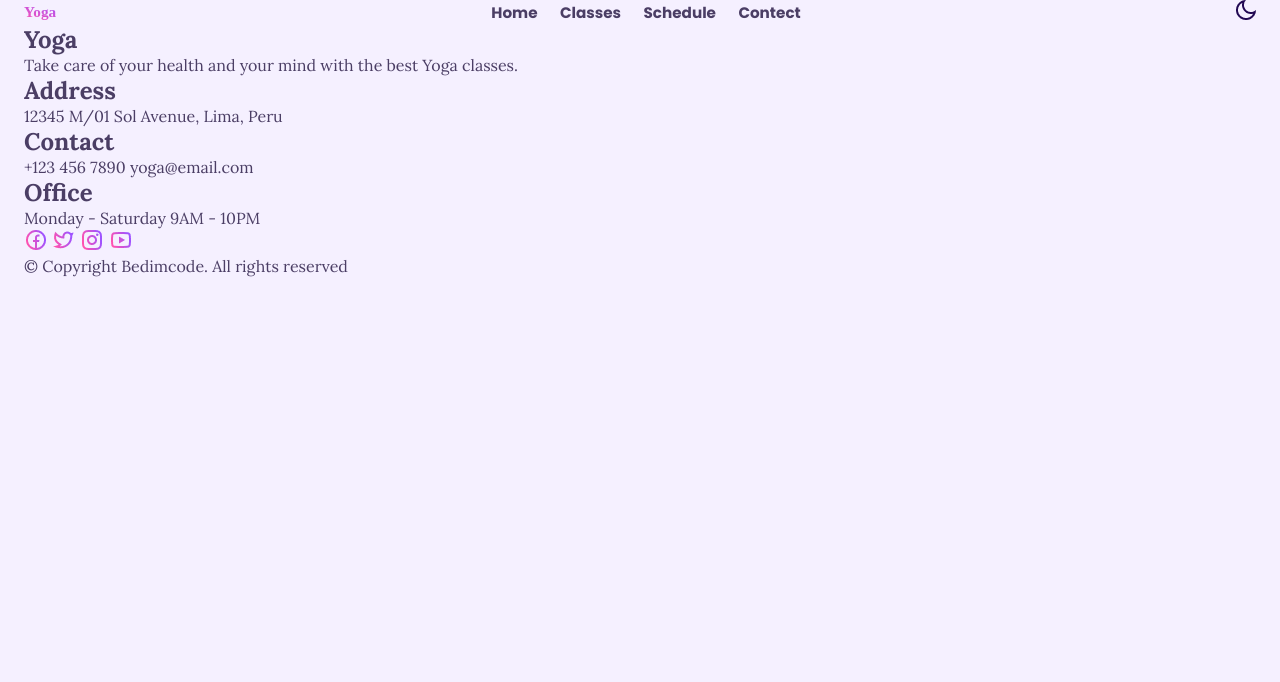
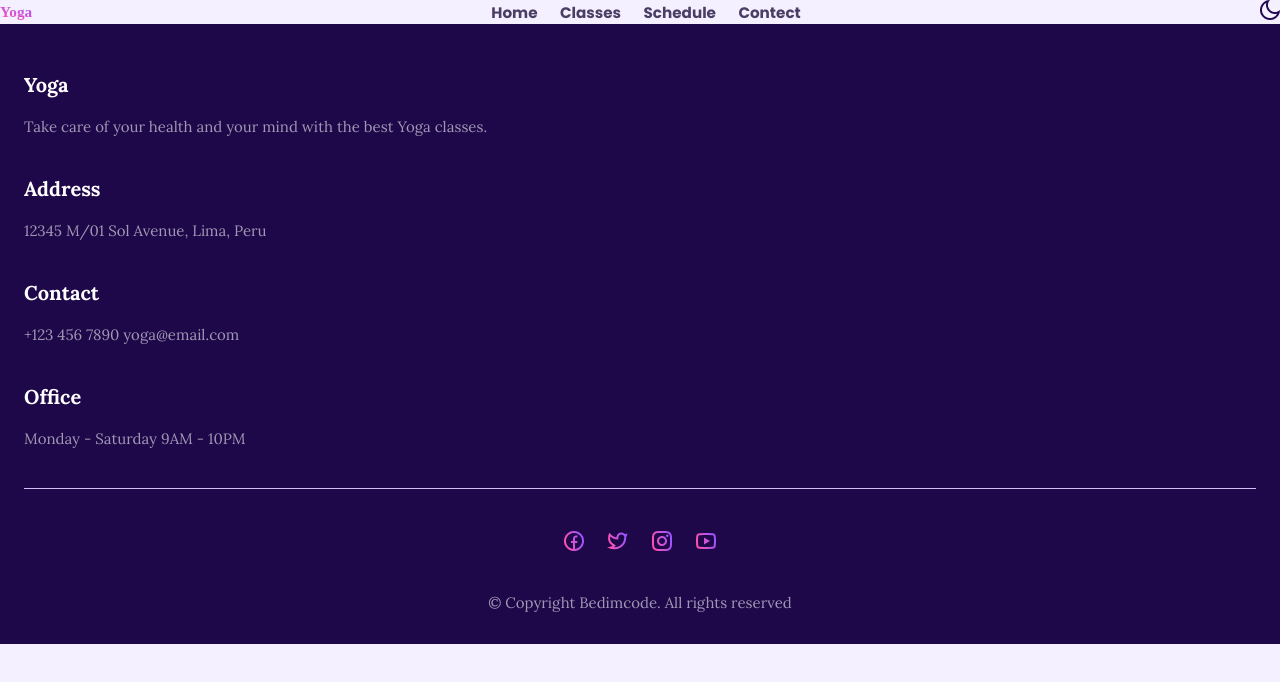
Before and after one commit to josegabrielzevallos/responsive-yoga-website, a plain HTML site: page index.html in a window 1280 px wide. Drawn offline with Linux system fonts and the light colour scheme.

Commit message:
Update CSS with styles for the footer

```diff
--- a/styles.css
+++ b/styles.css
@@ -25,8 +25,6 @@ body{
     background-color: var(--body-color);
     color: var(--text-color);
     transition: all 0.3s ease;
-    padding-left:24px ;
-    padding-right: 24px ;
 }
 
 /* ========== HEADER / NAVBAR ========== */
@@ -147,3 +145,82 @@ body{
   text-decoration: none;
   font-size: 0.98rem;
 }
+
+
+/* ----- FOOTER STYLES ----- */
+
+.footer {
+  background-color: #1E0849;
+  display: flex;
+  flex-direction: column;
+  font-family: "Poppins", sans-serif;
+  color: #A197B4;
+  padding: 48px 24px 32px 24px;
+}
+
+.footer h2 {
+  font-family: "Lora", serif;
+  color: #FFFFFF;
+  font-size: 20px;
+}
+
+.footer p {
+  font-size: 15px;
+}
+
+.footer__info {
+  padding-bottom: 40px;
+  border-bottom: 1px solid var(--dark-title-color);
+  display: grid;
+  grid-template-columns: 1fr 1fr 1fr 1fr;
+  grid-template-rows: 1fr 1fr 1fr 1fr;
+  gap: 40px;
+}
+
+.footer__description {
+  grid-column: 1 / 4;
+  grid-row: 1 / 2;
+  display: flex;
+  flex-direction: column;
+  gap: 20px;
+}
+
+.footer__description h2 {
+  color: #FFFFFF;
+}
+
+.footer__address {
+  grid-column: 1 / 3;
+  grid-row: 2 / 3;
+  display: flex;
+  flex-direction: column;
+  gap: 20px;
+}
+
+.footer__contact {
+  grid-column: 1 / 3;
+  grid-row: 3 / 4;
+  display: flex;
+  flex-direction: column;
+  gap: 20px;
+}
+
+.footer__office {
+  grid-column: 1 / 3;
+  grid-row: 4 / 5;
+  display: flex;
+  flex-direction: column;
+  gap: 20px;
+}
+
+.footer__links {
+  margin-top: 40px;
+  margin-bottom: 40px;
+  display: flex;
+  justify-content: center;
+  gap: 20px;
+}
+
+.footer__copyright {
+  text-align: center;
+}
```
